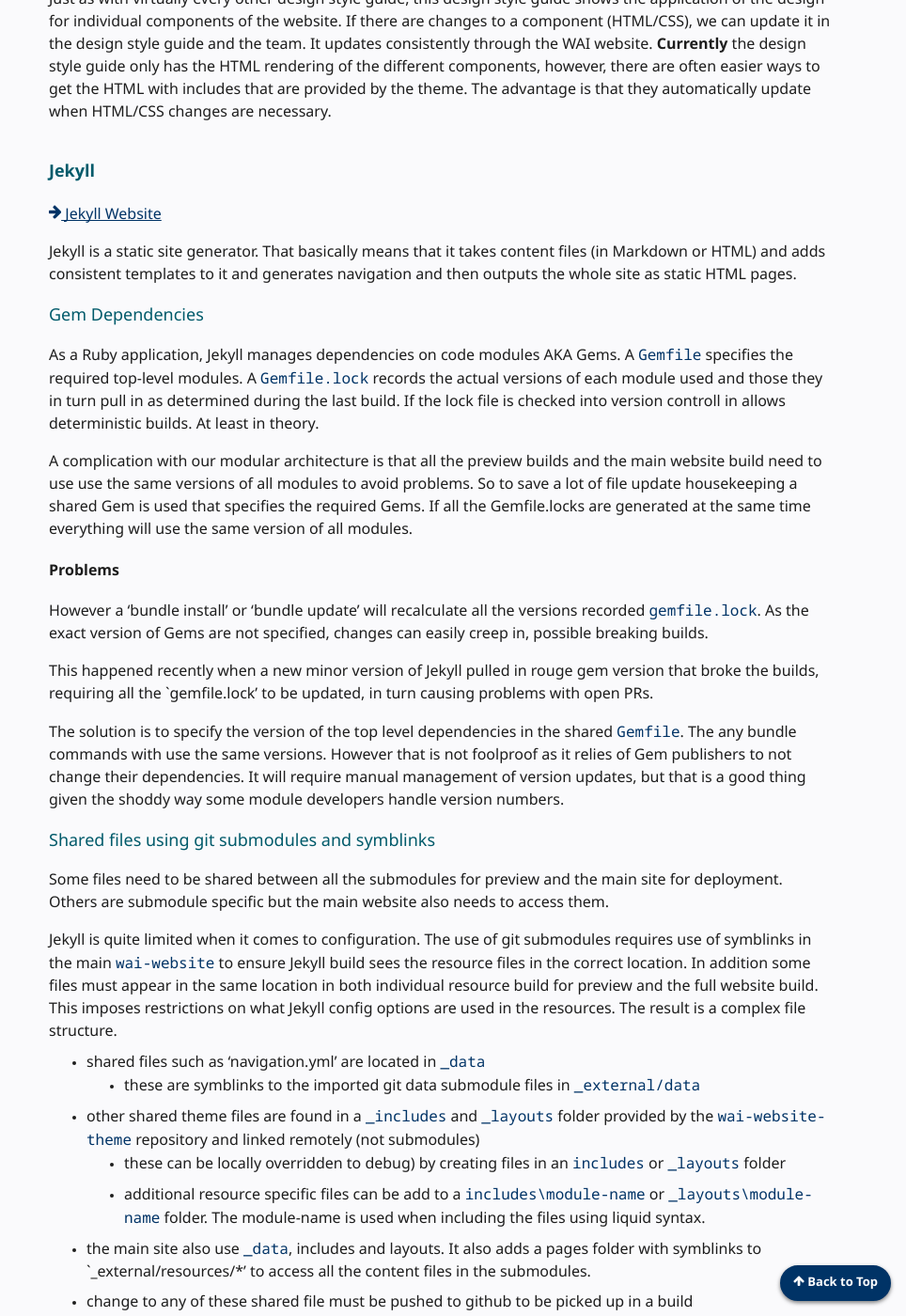
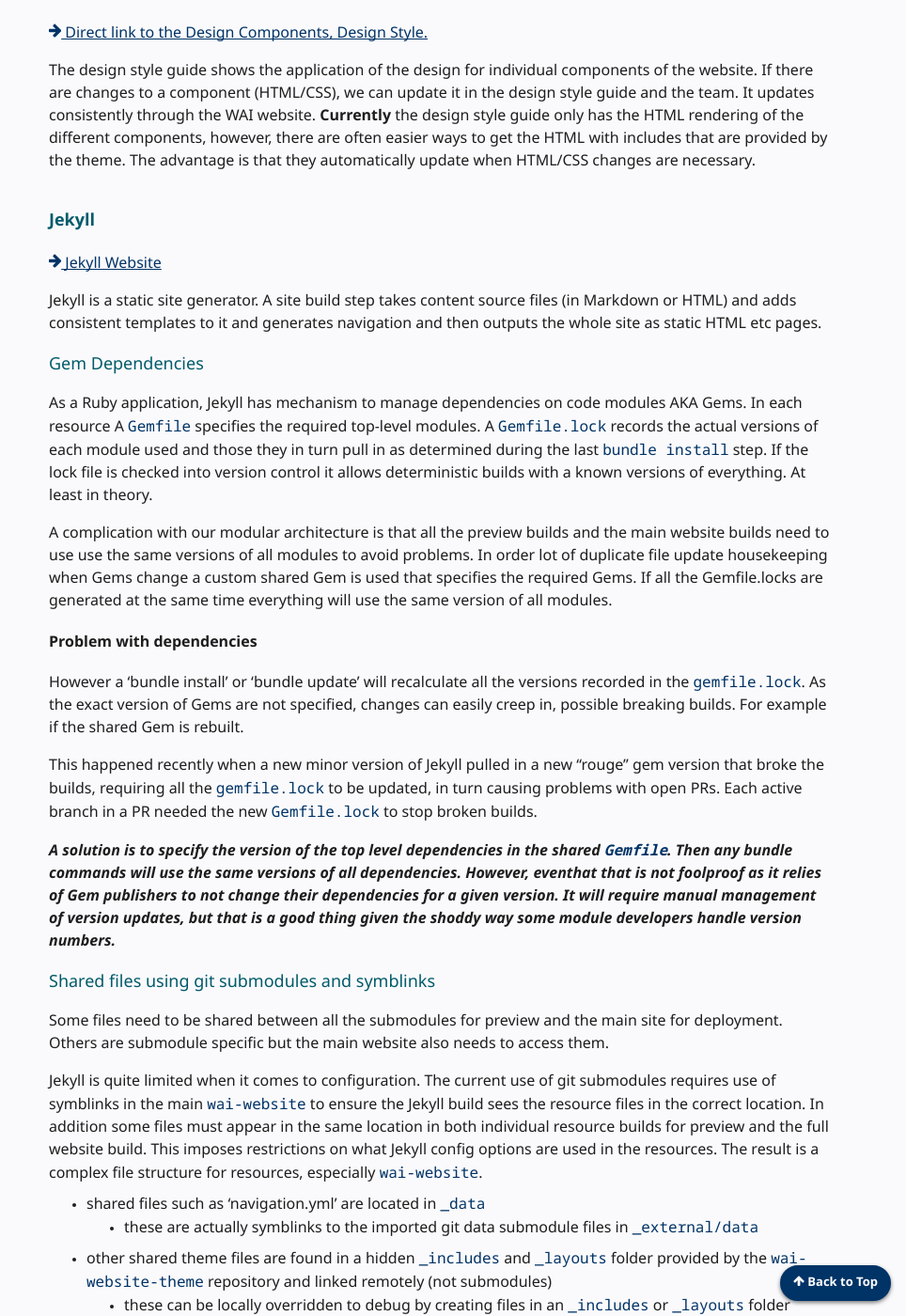
Before and after one commit to w3c/wai-website-theme, a Jekyll site: the page built from content/technical.md, in a window 1280 px wide and 1400 px high, scrolled down 5448 px. Shown: the whole window at 94% size, without its empty margins (316-1280 px from the left). Built offline with Jekyll 4.4.1, drawn with Linux system fonts in a browser that asks for light colours; cached includes are drawn as plain includes; comment, search, counter and statistics services are not loaded; some of the changed text lies outside the part shown.

Commit message:
Update devops docs

```diff
--- a/content/technical.md
+++ b/content/technical.md
@@ -22,17 +22,17 @@
 
 ## Concepts for Content Authors
 
-The website theme and development processes help ensure that the site and every page has a _consistent layout and design_. The architecture and associated development workflow allows us to _edit individual resources in their own GitHub repositories_ using a GitHub Pull Requests with previews provided on Netlify.
+The website theme and development processes help ensure that the site and every page has a _consistent layout and design_. The architecture and associated development workflow allows us to _develop individual resources in their own GitHub repositories_ using a GitHub Pull Requests with previews provided on Netlify.
 
-The primary tool is Jekyll, a Ruby-based static site generating tool. The “WAI Website Theme” provides HTML templates, common "components", CSS, plus front-end script to provide common styling and behaviour. Source files for the web pages can include Markdown, HTML, CSS, and Javascript using the Liquid template language that comes with Jekyll. YAML front matter at the top of pages provides options such as translations. A build process takes the source files you edit and generates the web page files that get deployed.
+The primary technology behind the website is `Jekyll`, a Ruby-based static site generating tool. The “WAI Website Theme” provides page templates, common "components", CSS, plus front-end JavaScript to provide common styling and behaviour. Source files you create for the web pages can include Markdown, HTML, CSS, and Javascript along with the Liquid template language that comes with Jekyll. YAML front matter at the top of pages provides options such as translations. A build process takes the source files and generates the web page files that get deployed.
 
-As a content author you will usually be working on content for one specific part of the WAI website. This can be accomplished by editing HTML or Markdown files in one of the many git repositories that hold the source files. In fact, the WAI site is broken up into *many* modules, called `resources`, each with it's own repository in the W3C GitHub organization. You can easily work in isolation on content files in a repository using either GitHub online features or a local development environment. Netlify Previews alow you to review what you changes will look like when deployed to the WAI website.
+As a content author you will usually be working on content for one specific part of the WAI website. This usually involves editing HTML or Markdown files in one of the many git repositories that hold the source files. In fact, the WAI site is broken up into *many* modules, called `resources`, each with it's own repository in the W3C GitHub organization. You can easily work in isolation on content files in a repository using either GitHub online features or a local development environment. Netlify Previews alow you to review what you changes will look like when deployed to the WAI website.
 
 You follow a typical GitHub Flow style workflow, working on your own "feature" branch with an associated Pull Request to support collaboration. Netlify automatically generates previews which can be used to see how your resource changes look. Links to the preview are automatically inserted into the Pull Requests for easy access.
 
-Sometimes, you will need to work on files that are shared between all resources, such as the file which defines the site navigation. Plus, if you are creating a new resource it needs to be added to the "master" resource which pulls all the components together to make the complete wai website.
+Sometimes, you will need to work on files that are shared between all resources, such as the file which defines the site navigation. Plus, if you are creating a new resource it needs to be added to the `wai-website` resource which pulls all the components together to make the complete wai website.
 
-Working on these shared files requires extra care and coordination with the WAI Website Editor as integration of these multiple parts care to avoid a broken site.
+Working on these shared files requires extra care and coordination with the WAI Website Editor as incorrect integration of these multiple parts can break the site.
 
 Usually, when changes become available for publication the the WAI website editor will provide a quick review before carrying out integration or update of the live site. A Netlify preview of the entire site is used to check for problems before the new site is published.
 
@@ -40,25 +40,26 @@
 
 The WAI Website is created using a "build" process that converts the source file content in the resources into the wai website content. It combines all the resources and mixes in the shared files including shared navigation and a theme.
 
-Separate builds are run for the individual resources (repos) previews and the full website to test integration of all resources or when it is published.
+Separate builds are run for the individual resources (repos) previews and the full website to test integration of all resources, and also when the site is published.
 
 While the mechanics of the build are complex, involving Jekyll, git submodules and filesystem symlinks, an overview can be useful to keep in mind:
 
 - source files, mainly in the `content/` folder of a resource, are processed by Jekyll and converted to html:
   - merged with the theme and other surrounding page content such menus and footers
-  - use Jekyll layouts, includes and collections
+  - use Jekyll layouts, includes and collection files
   - contain Liquid templating language constructs, HTML, CSS, Javascript or markdown
-- static content files in the `content-*/` folders are made available unprocessed to other website files
+- static content files in the `content-*/` folders are made available unprocessed by Jekyll
 - yaml formatted frontmatter (surrounded by ---) in files provides:
   - configuration for the build
   - data values used in template tags in the file content
   - the actual path to the file in the website
+- a config.yml file for config shared by many files
 
 ## Deep Dive for DevOps
 
 Please see the summary info above.
 
-### Summary of Services
+### Services
 
 A number of services are used to support managing of the the site source, building previews of changes and releasing updates to the live site.
 
@@ -82,31 +83,32 @@
 
 ### Architecture and Previews
 
-- Is a static website:
-  - All pages are pre generated before being deployed to live
-  - The [Jekyll](https://jekyllrb.com/) static site generator (SSG) is used (a Ruby application)
-  - Source file formats include [Markdown](https://daringfireball.net/projects/markdown/), HTML, CSS and Javascript using the [Liquid](https://shopify.github.io/liquid/) template language
-  - Liquid template files include front-matter, objects, tags and filters that provide abstractions
+The WAI websit is a static generated website:
+
+- Pages are pre generated (built) before being deployed. Compared to generated on demand
+- The [Jekyll](https://jekyllrb.com/) static site generator (SSG) is used (a Ruby application)
+- Source file formats include [Markdown](https://daringfireball.net/projects/markdown/), HTML, CSS and Javascript using the [Liquid](https://shopify.github.io/liquid/) template language
+- Template files include front-matter, objects, tags and filters that provide abstractions
 
 ### Content Modules or Resources
 
 - The site source files are divided into modules for sections of the site A.K.A. 'resources'
   - Each resource is held in a separate GitHub / git repo
-  - One module, `wai-website` acts as the main for publication and includes all the others
+  - One resource, `wai-website` acts as the main for publication and includes all the others
   - Sub-module inclusion for resources and shared data is implemented using git [submodules](https://git-scm.com/book/en/v2/Git-Tools-Submodules)
-  - The module, `wai-website-data`, provides shared common files and dependencies (Gems) used by all others. The submodules are all included at `/_external/data` and `/_external/resources/*`
   - Linux [symlinks](https://man7.org/linux/man-pages/man7/symlink.7.html) are used to access the submodules from the source including from a `data` folder
-- Each resource (except data) can be individually previewed as if part of the full site
-  - References to other modules will obviously be missing except for the `wai-website` preview
+- Each resource (except data) can be individually previewed for development
+  - References to other modules will obviously be missing except for in the `wai-website` preview
   - Previews can be built in a local linux development environment (using WSL on Windows) and previewed using the [Netlify CLI](https://cli.netlify.com/)
   - Previews are also built using [Netlify](https://www.netlify.com/products/) Continuous Integration (CI) on GitHub Pull Requests and commits
 
 ### Special Modules
 
-- wai-website is the main module that pulls together all the other resources to make the entire WAI website
+- `wai-website-data`, provides shared common files and dependencies (Gems) used by all others. The submodules are all included at `/_external/data` and `/_external/resources/*`
+- `wai-website-theme`, provides documentation, shared Jekyll layouts, includes, CSS and JavaScript for components used by all others. These are loaded with a Jekyll "remote-theme" mechanism
+- `wai-website` is the main module that pulls together all the other resources to make the entire WAI website
   - git submodules and symlinks ensure that Jekyll sees all the resources
   - A [GitHub Actions](https://docs.github.com/en/free-pro-team@latest/actions/learn-github-actions) Workflow builds and publishes the complete site to GitHub Pages which is included in the W3C website at www.w3.org/WAI/
-- [wai-website-theme] contains this documentation, shared CSS and Design components. It is accessed using a remote theme mechanism rather than being included as a submodule
 - [wai-resource-template](https://github.com/w3c/wai-resource-template) acts as a GitHub template for creating new resource repos
 
 ### Common Configuration Files
@@ -114,7 +116,7 @@
 Configurations files include:
 
 - git: .gitignore .gitmodules
-- jekyll dependencies: Gemfile Gemfile.lock
+- Jekyll dependencies: Gemfile Gemfile.lock
 - build configuration: _config*.yml
 - Netlify: netlify.toml
 - w3c metadata: w3c.json
@@ -127,9 +129,9 @@
 
 ### Technical Issues with the Modular Structure
 
-This separation into modules and resources allows independent work on the various sections of the website. However, it also causes a lot of duplication of configuration in each repo and Netlify site meaning changes to all modules become very time consuming. With the current configuration, changes to shared files may propagate to other resources or the main site earlier than required, for example adding items to the shared navigation will appear in the next site publication.
+This separation into modules and resources allows independent work on the various sections of the website. However, it also causes a lot of duplication of configuration in each repo and Netlify sites meaning changes to all modules become very time consuming. With the current configuration, changes to shared files may propagate to other resources or the main site earlier than required, for example adding items to the shared navigation will appear in the next site publication.
 
-It may be better to have a monlithic site and build. lsong all the links and submodules. However the build will need to be fast, eg incremental.
+***NOTE: It may be better to use a monlithic site and build, losing all the links and submodules. However the build will need to be fast, eg incremental for module develoment previews.***
 
 ## Technical Details
 
@@ -137,40 +139,40 @@
 
 [{% include_cached icon.html name="arrow-right" %} Direct link to the Design Components, Design Style.](/components/)
 
-Just as with virtually every other design style guide, this design style guide shows the application of the design for individual components of the website. If there are changes to a component (HTML/CSS), we can update it in the design style guide and the team. It updates consistently through the WAI website. **Currently** the design style guide only has the HTML rendering of the different components, however, there are often easier ways to get the HTML with includes that are provided by the theme. The advantage is that they automatically update when HTML/CSS changes are necessary.
+The design style guide shows the application of the design for individual components of the website. If there are changes to a component (HTML/CSS), we can update it in the design style guide and the team. It updates consistently through the WAI website. **Currently** the design style guide only has the HTML rendering of the different components, however, there are often easier ways to get the HTML with includes that are provided by the theme. The advantage is that they automatically update when HTML/CSS changes are necessary.
 
 ### Jekyll
 
 [{% include_cached icon.html name="arrow-right" %} Jekyll Website](https://jekyllrb.com)
 
-Jekyll is a static site generator. That basically means that it takes content files (in Markdown or HTML) and adds consistent templates to it and generates navigation and then outputs the whole site as static HTML pages.
+Jekyll is a static site generator. A site build step takes content source files (in Markdown or HTML) and adds consistent templates to it and generates navigation and then outputs the whole site as static HTML etc pages.
 
 #### Gem Dependencies
 
-As a Ruby application, Jekyll manages dependencies on code modules AKA Gems. A `Gemfile` specifies the required top-level modules. A `Gemfile.lock` records the actual versions of each module used and those they in turn pull in as determined during the last build. If the lock file is checked into version controll in allows deterministic builds. At least in theory.
+As a Ruby application, Jekyll has mechanism to manage dependencies on code modules AKA Gems. In each resource A `Gemfile` specifies the required top-level modules. A `Gemfile.lock` records the actual versions of each module used and those they in turn pull in as determined during the last `bundle install` step. If the lock file is checked into version control it allows deterministic builds with a known versions of everything. At least in theory.
 
-A complication with our modular architecture is that all the preview builds and the main website build need to use use the same versions of all modules to avoid problems. So to save a lot of file update housekeeping a shared Gem is used that specifies the required Gems. If all the Gemfile.locks are generated at the same time everything will use the same version of all modules.
+A complication with our modular architecture is that all the preview builds and the main website builds need to use use the same versions of all modules to avoid problems. In order lot of duplicate file update housekeeping when Gems change a custom shared Gem is used that specifies the required Gems. If all the Gemfile.locks are generated at the same time everything will use the same version of all modules.
 
-##### Problems
+##### Problem with dependencies
 
-However a 'bundle install' or 'bundle update' will recalculate all the versions recorded `gemfile.lock`. As the exact version of Gems are not specified, changes can easily creep in, possible breaking builds.
+However a 'bundle install' or 'bundle update' will recalculate all the versions recorded in the `gemfile.lock`. As the exact version of Gems are not specified, changes can easily creep in, possible breaking builds. For example if the shared Gem is rebuilt.
 
-This happened recently when a new minor version of Jekyll pulled in rouge gem version that broke the builds, requiring all the `gemfile.lock' to be updated, in turn causing problems with open PRs.
+This happened recently when a new minor version of Jekyll pulled in a new "rouge" gem version that broke the builds, requiring all the `gemfile.lock` to be updated, in turn causing problems with open PRs. Each active branch in a PR needed the new `Gemfile.lock` to stop broken builds.
 
-The solution is to specify the version of the top level dependencies in the shared `Gemfile`. The any bundle commands with use the same versions. However that is not foolproof as it relies of Gem publishers to not change their dependencies. It will require manual management of version updates, but that is a good thing given the shoddy way some module developers handle version numbers.
+***A solution is to specify the version of the top level dependencies in the shared `Gemfile`. Then any bundle commands will use the same versions of all dependencies. However, eventhat that is not foolproof as it relies of Gem publishers to not change their dependencies for a given version. It will require manual management of version updates, but that is a good thing given the shoddy way some module developers handle version numbers.***
 
 #### Shared files using git submodules and symblinks
 
 Some files need to be shared between all the submodules for preview and the main site for deployment. Others are submodule specific but the main website also needs to access them.
 
-Jekyll is quite limited when it comes to configuration. The use of git submodules requires use of symblinks in the main `wai-website` to ensure Jekyll build sees the resource files in the correct location. In addition some files must appear in the same location in both individual resource build for preview and the full website build. This imposes restrictions on what Jekyll config options are used in the resources. The result is a complex file structure.
+Jekyll is quite limited when it comes to configuration. The current use of git submodules requires use of symblinks in the main `wai-website` to ensure the Jekyll build sees the resource files in the correct location. In addition some files must appear in the same location in both individual resource builds for preview and the full website build. This imposes restrictions on what Jekyll config options are used in the resources. The result is a complex file structure for resources, especially `wai-website`.
 
 - shared files such as 'navigation.yml' are located in `_data`
-  - these are symblinks to the imported git data submodule files in `_external/data`
-- other shared theme files are found in a `_includes` and `_layouts` folder provided by the `wai-website-theme` repository and linked remotely (not submodules)
-  - these can be locally overridden to debug) by creating files in an `includes` or `_layouts` folder
-  - additional resource specific files can be add to a `includes\module-name` or `_layouts\module-name` folder. The module-name is used when including the files using liquid syntax.
-- the main site also use `_data`, includes and layouts. It also adds a pages folder with symblinks to `_external/resources/*' to access all the content files in the submodules.
+  - these are actually symblinks to the imported git data submodule files in `_external/data`
+- other shared theme files are found in a hidden `_includes` and `_layouts` folder provided by the `wai-website-theme` repository and linked remotely (not submodules)
+  - these can be locally overridden to debug by creating files in an `_includes` or `_layouts` folder
+  - additional resource specific files can be add to a `includes\module-name` or `_layouts\module-name` folder. The module-name is then used when including the files.
+- the main site also use `_data`, plus `_includes` and `_layouts`. In addition the content files are under a `pages` folder with symblinks to `_external/resources/*' to access the content files in all the submodules.
 - change to any of these shared file must be pushed to github to be picked up in a build
 
 In particular, be careful to:
@@ -194,7 +196,7 @@
 
 The theme ensures that we consistently use the same professional HTML and CSS. It takes the data from the style guide and translates it to something that Jekyll can use to produce the site. The theme is downloaded from the internet whenever a page is (re)generated.
 
-The theme also has this information stored and displayed, which makes it easy to update
+The theme also provides documentation.
 
 NB Changes to CSS source files require a step to build the CSS file provided in the theme. Install and run gulp with
 `npm install && npx gulp css` in the project root.
@@ -223,13 +225,37 @@
 
 ### Git Submodules
 
-Due to these many repositories, the main WAI website needs to collect them all in one repository (that is called [wai-website](https://github.com/w3c/wai-website)). To reference those repositories a technology called git submodules is used. It brings in all the files from the submodules and makes them accessible in the main repository. Then, I use symbolic links to make Jekyll see them.
+Due to these many repositories, the main WAI website needs to collect them all in one repository. To reference those repositories a technology called git submodules is used. It brings in all the files from the submodules' repositories and makes them accessible as files in the main repository. Then,  symbolic links are used to make Jekyll see them. The build steps pull in all the required modules before running the Jekyll build process.
 
-While it seems like an overly complicated way to copy the data, it allows us to bring changes in with one command line command, even if several repositories have changed.
+While it seems like an overly complicated way to share the data, it allows us to bring changes in with one command line command, even if several repositories have changed.
+
+In order to see which repository and branch provide a particular submodule inspect the `.gitmodules` file. Adding a new submodule is more complex than just editing this file though. requiring a git command.
+
+### SymLinks
+
+Jeckyll is restrictive in terms of file organisation and yet the WAI website architecture is complex with files in many git submodules that need to be processed. The solution used is linux symbolic links (eg as created with "ln -s"). These alow files and directories to actually be "references" to items under various folders `external` in the filesystem. eg pulled into a github submodule directory.
+
+The following symblinks are used
+
+- page content under `pages/` - links to page content processed by Jekyll
+  - eg directory wcag-act-rules -> ../_external/resources/wcag-act-rules/content/
+  - note the organisation of some links into folders is not critical as the page frontmatter specifies the target pages
+- static images files under `content-images/`
+  - eg wai-news -> ../_external/resources/wai-news/content-images/wai-news/
+- static asset files under `content-assets/`
+  - eg wai-aria-practices -> ../_external/resources/wai-aria-practices/content-assets/wai-aria-practices/
+- layouts under `_layouts/`
+  - eg coga_guide.html -> ../_external/resources/wai-wcag-supplemental/_layouts/coga_guide.html
+- includes under `_includes`
+  - eg patterns.html -> ../_external/resources/wai-wcag-supplemental/_includes/patterns.html
+- collections under `collections/`
+  - eg _policies -> ../_external/resources/wai-policies-prototype/_policies/
+- data files under `_data`
+  - eg navigation.yml -> ../_external/data/navigation.yml
 
 ### The wai-website-data repository
 
-Currently we include the wai-website repository in every repository to convey common data throughout all the repositories. In detail, we have the following information available:
+Currently we include the wai-website-data repository in every repository to convey common data throughout all the repositories. In detail, we have the following information available:
 
 - Translations of common UI elements
 - The website navigation
@@ -239,7 +265,7 @@
 
 ### Netlify Previews
 
-Previews of individual resources are set up in Netlify via Github. The credentials for Netlify are available on the [WAI Website page (Team Only)](https://www.w3.org/WAI/Plan/website#accounts).
+Previews of individual resources are set up in Netlify via Github. The credentials for Netlify are available on the [WAI Website page (Team Only)](https://www.w3.org/WAI/Plan/website#accounts). Basically a single Netlify site exists for each resource and is linked to the git hub repo.
 
 The preview should be viewable under `<github-repo>.netlify.app`. The configuration is set in the `netlify.toml` configuration file that includes the following information:
 
```
Also changed, not shown: content/index.md (+1 -1 lines).
